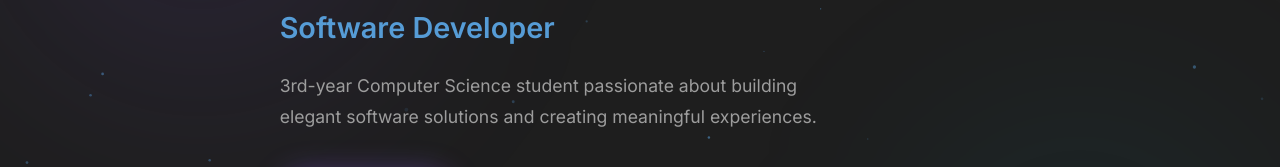
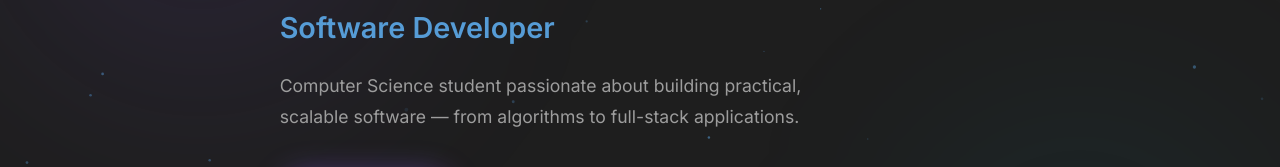
Before and after one commit to angelmary-shyji/portfolio, a React (Vite) app: page / in a window 1280 px wide. Both pictures are taken after a click on the element 340 px from the left and 391 px from the top of the page. Shown: the part 310-477 px from the top of the page. Built offline with nearby package versions, Linux system fonts and the light colour scheme.

Commit message:
Updated hero of analyst role

```diff
--- a/src/components/Hero.jsx
+++ b/src/components/Hero.jsx
@@ -136,8 +136,7 @@ export default function Hero() {
           animate={{ opacity: 1, y: 0 }}
           transition={{ duration: 0.5, delay: 0.65 }}
         >
-          3rd-year Computer Science student passionate about building<br />
-          elegant software solutions and creating meaningful experiences.
+          {hero.description}
         </motion.p>
 
         <motion.div
--- a/src/data/analyst.js
+++ b/src/data/analyst.js
@@ -29,8 +29,7 @@ export const analystData = {
 
   hero: {
     roles: ['Systems Analyst', 'CS Student @ Dalhousie', 'Problem Solver', 'Process Improver'],
-    description:
-      'Computer Science student focused on systems analysis,\nworkflow optimization, and enterprise-scale technical environments.',
+    description: 'Computer Science student focused on systems analysis, workflow optimization, and enterprise-scale technical environments.',
   },
 
   skills: [
--- a/src/data/softwareDeveloper.js
+++ b/src/data/softwareDeveloper.js
@@ -30,8 +30,7 @@ export const softwareDeveloperData = {
 
   hero: {
     roles: ['Software Developer', 'CS Student @ Dalhousie', 'Problem Solver', 'Builder'],
-    description:
-      'Computer Science student passionate about building practical,\nscalable software — from algorithms to full-stack applications.',
+    description: 'Computer Science student passionate about building practical, scalable software — from algorithms to full-stack applications.',
   },
 
   skills: [
```
Also changed, not shown: 1 other file (tests, documents, lock files or other folders).
